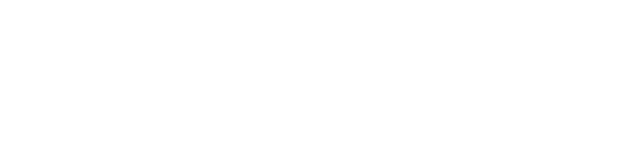
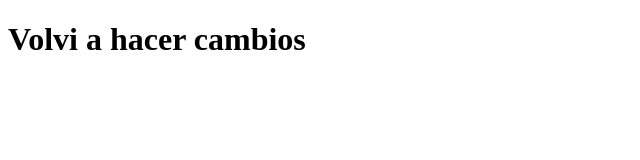
Before and after one commit to MicaPicasso/prueba1, a plain HTML site: page index.html in a window 1280 px wide. Shown: the whole page, without its empty margins (0-640 px from the left). Drawn offline with Linux system fonts and the light colour scheme.

Commit message:
hice un nuevo cambio

```diff
--- a/index.html
+++ b/index.html
@@ -6,6 +6,6 @@
     <title>Document</title>
 </head>
 <body>
-
+    <h1>Volvi a hacer cambios</h1>
 </body>
 </html>
```
